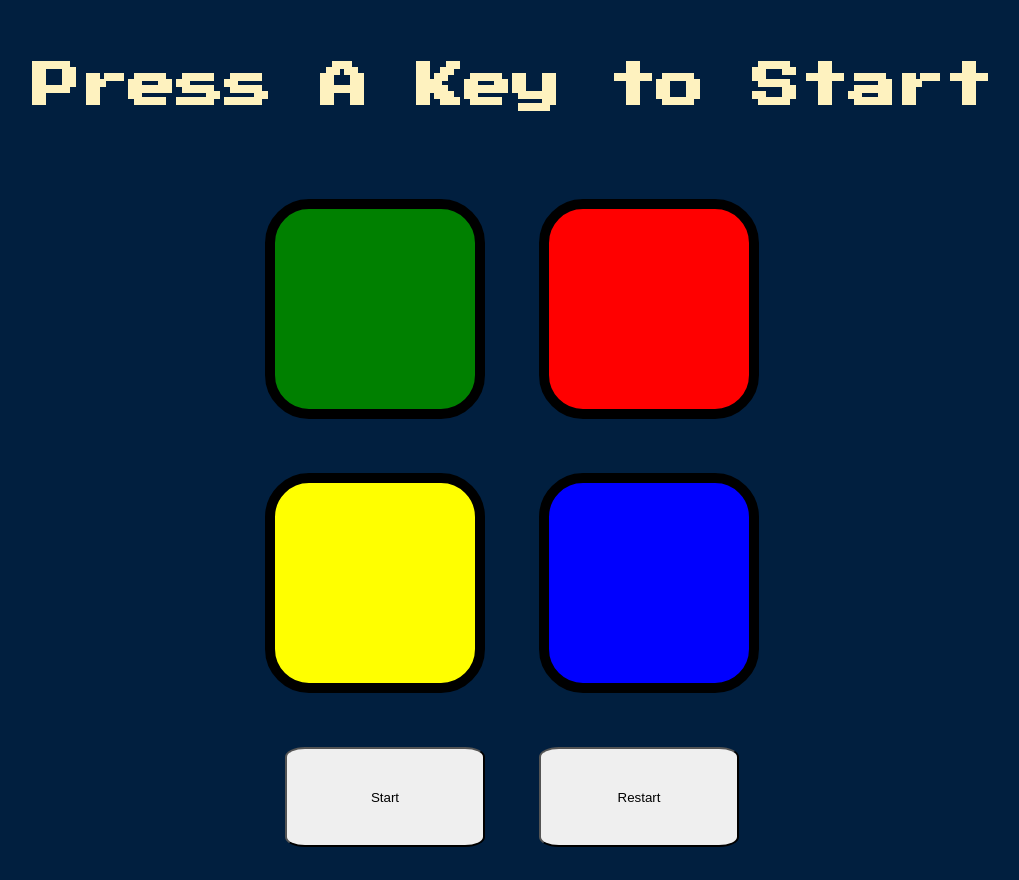
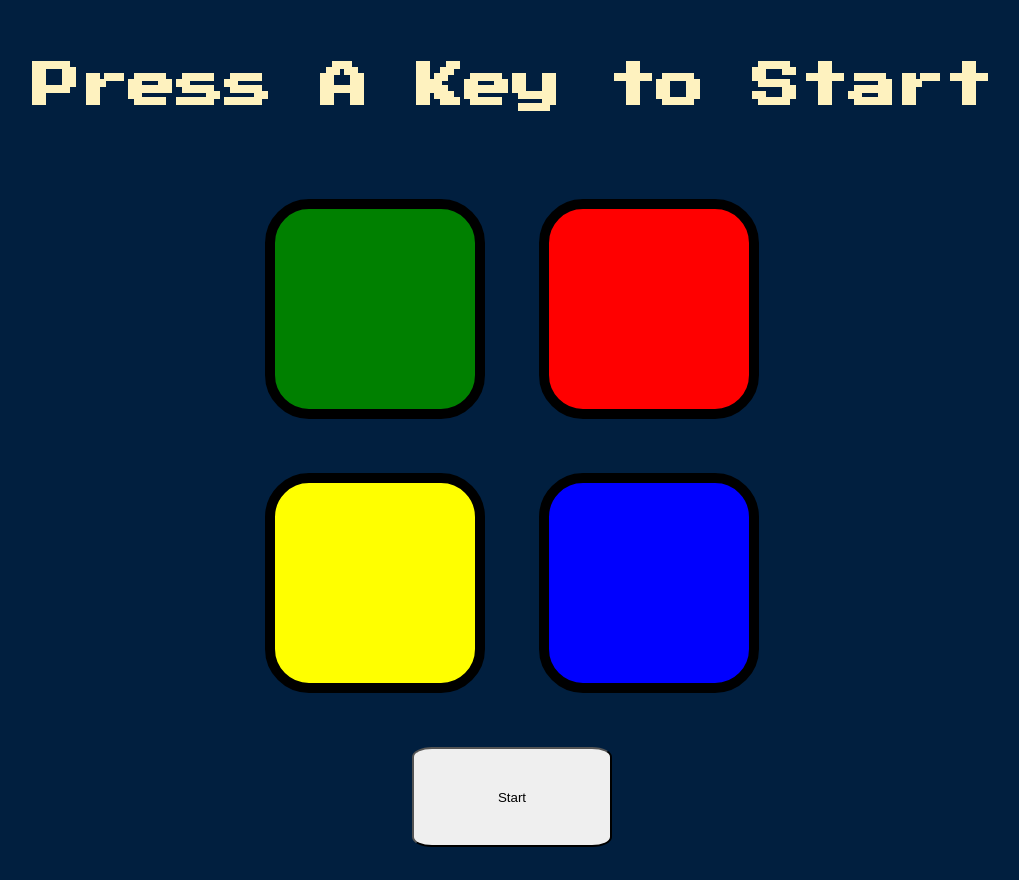
Before and after one commit to SivaranjanVithushan/simonGame, a plain HTML site: page index.html in a window 1280 px wide. Shown: the whole page, without its empty margins (128-1147 px from the left). Drawn offline with nearby package versions, Linux system fonts and the light colour scheme.

Commit message:
delete reset button

```diff
--- a/index.html
+++ b/index.html
@@ -34,7 +34,6 @@
     </div>
 
       <input type="button" class="Btn start" value="Start">
-      <input type="reset" class="Btn reset" value="Restart">
 
   </div>
 
```
